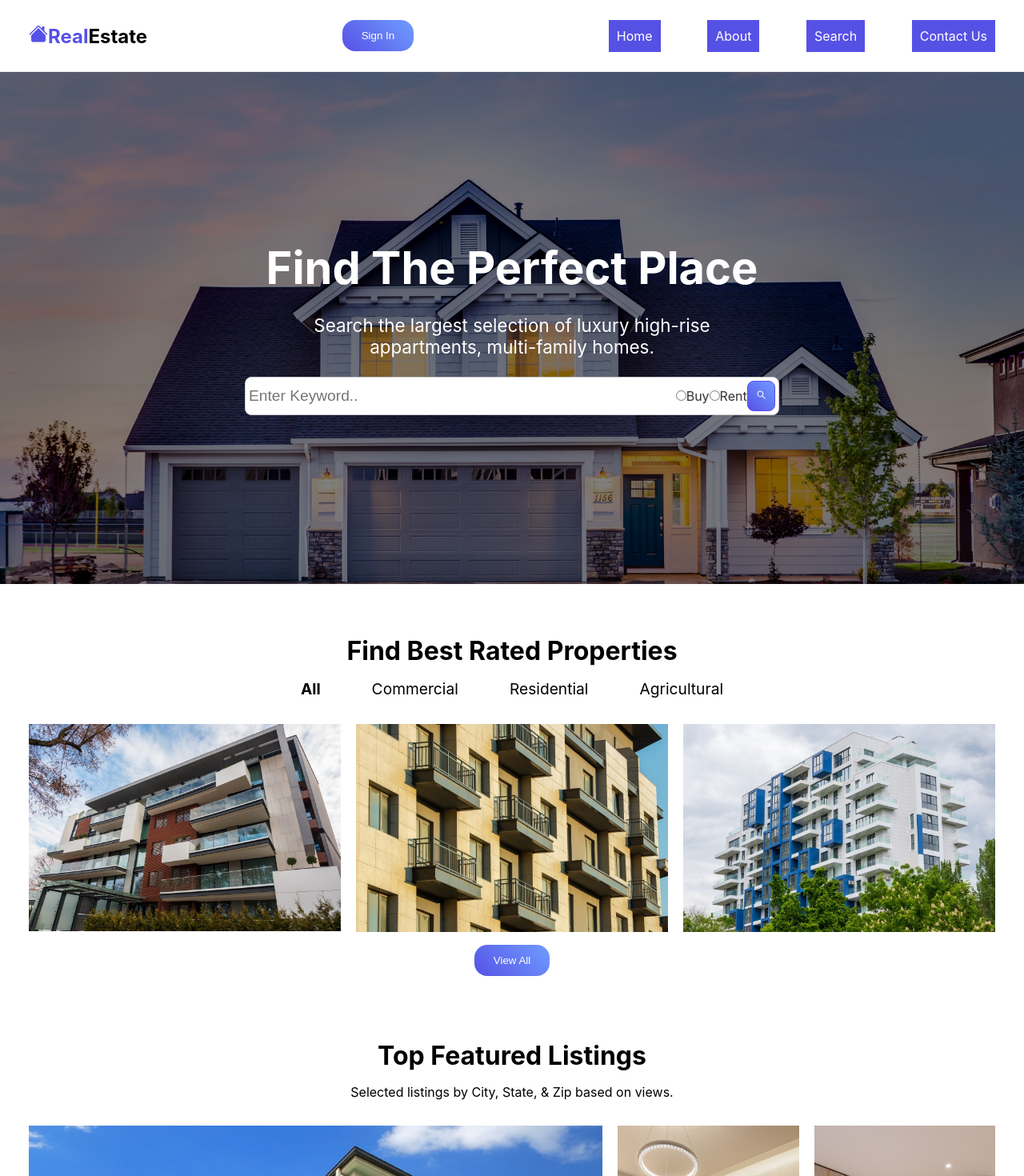
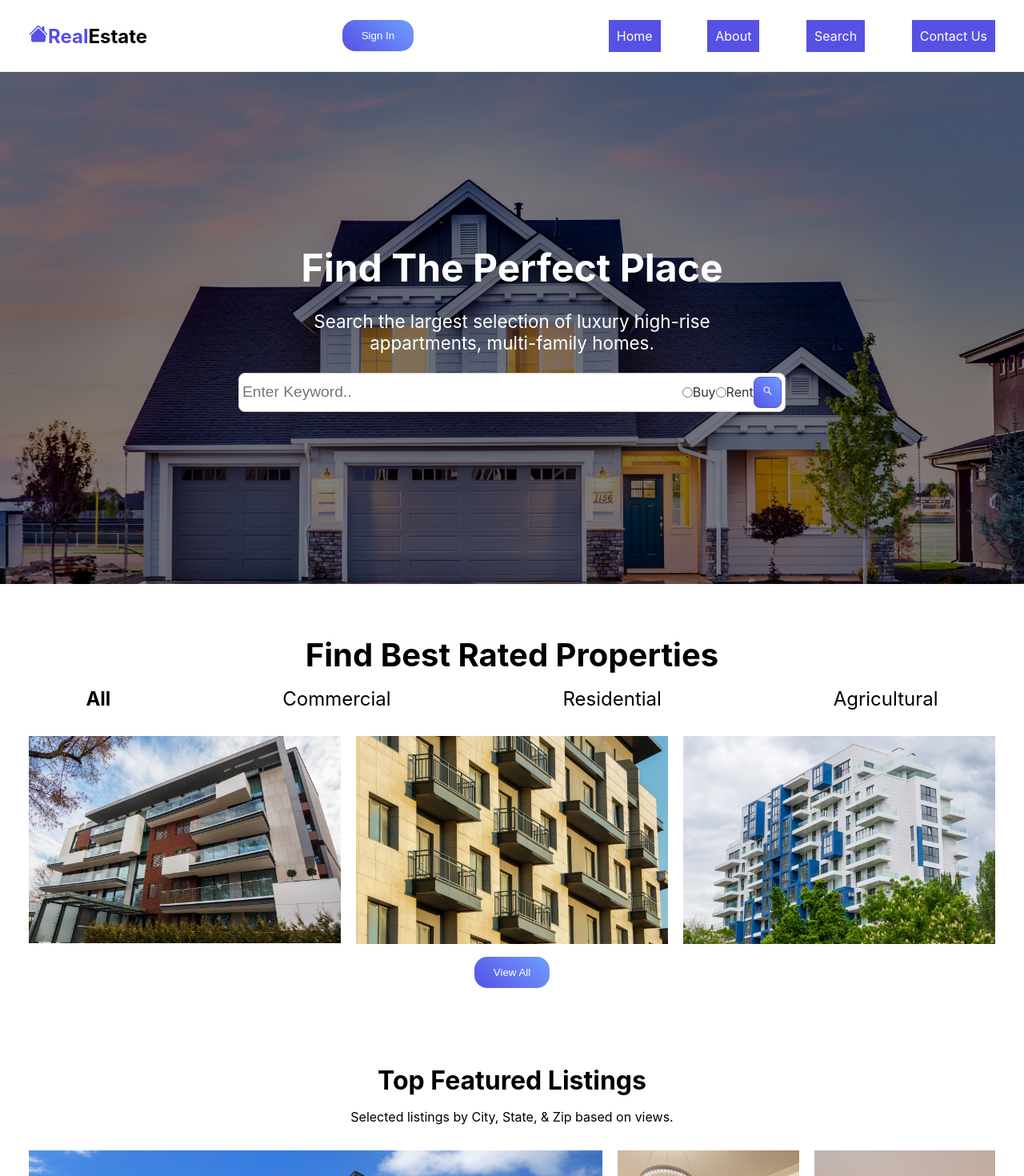
Before and after one commit to Utpal7up/RealEstate, a React (Create React App) app: page / in a window 1280 px wide. Shown: the top 1470 px of the page at 80% size. Built offline with nearby package versions, Linux system fonts and the light colour scheme.

Commit message:
Add files via upload

```diff
--- a/src/components/best/Best.css
+++ b/src/components/best/Best.css
@@ -1,17 +1,22 @@
 .best {
     width: 100%;
-    margin: 4rem 0;
     text-align: center;
+    overflow: hidden;
 }
 
+.best > h1 {
+    font-size: 2.5rem;
+    overflow: hidden;
+}
 .best>div {
     display: flex;
-    justify-content: center;
+    justify-content: space-around;
+    overflow-x: hidden;
 }
 
 .best>div p {
-    margin: 1rem 2rem;
-    font-size: 1.2rem;
+    margin: 1rem 1.8rem;
+    font-size: 1.5rem;
 }
 
 .bold {
@@ -23,15 +28,18 @@
     grid-template-columns: repeat(3, 1fr);
     grid-gap: 1.2rem;
     padding: 1rem;
+    overflow: hidden;
 }
 
 .best img {
     width: 100%;
+    overflow: hidden;
 }
 
 @media screen and (max-width:940px) {
     .best {
         margin: 1rem 0;
+        overflow: hidden;
     }
 
     .best>div p {
@@ -42,6 +50,7 @@
     .best .container {
         grid-template-columns: 1fr;
         grid-gap: .5rem;
+        overflow: hidden;
     }
 }
 
--- a/src/components/best/Best.js
+++ b/src/components/best/Best.js
@@ -8,7 +8,7 @@ import './Best.css'
 const Best = () => {
     return (
         <div className='best'>
-            <h1>Find Best Rated Properties</h1>
+            <h1 className='h1'>Find Best Rated Properties</h1>
             <div>
                 <p><span className='bold'>All</span></p>
                 <p>Commercial</p>
--- a/src/components/featured/Featured.css
+++ b/src/components/featured/Featured.css
@@ -1,10 +1,12 @@
 .featured {
     margin-top: 5rem;
+    overflow: hidden;
 }
 
 .featured .featured-text {
     text-align: center;
     margin: 1rem 0;
+    overflow: hidden;
 }
 
 .featured .container {
@@ -13,6 +15,7 @@
     --row-height: 300px;
 
     padding: 1rem;
+    overflow: hidden;
     display: grid;
     grid-template-columns: repeat(var(--num-cols), 1fr);
     grid-auto-rows: var(--row-height);
@@ -23,6 +26,7 @@
     width: 100%;
     height: 100%;
     object-fit: cover;
+    overflow: hidden;
 }
 
 .span-3 {
@@ -71,10 +75,21 @@
 }
 
 @media screen and (max-width: 1024px) {
+
+    .featured{
+        width: 100%;
+        overflow: hidden;
+    }
     .featured .container {
         --num-cols: 2;
         --row-height: 200px;
         --grap: .5rem;
+        overflow: hidden;
+    }
+
+    .container{
+        width: 100%;
+        overflow: hidden;
     }
 
     .span-3 {
--- a/src/components/footer/Footer.css
+++ b/src/components/footer/Footer.css
@@ -2,6 +2,7 @@
     width: 100%;
     padding: 2rem 0;
     background-color: #f8f8f8;
+    overflow: hidden;
 }
 
 .footer .container {
@@ -24,6 +25,7 @@
 
 .footer .social {
     text-align: center;
+    overflow: hidden;
 }
 
 .footer .icon {
@@ -38,10 +40,16 @@
     transition: 0.5s;
 }
 
-@media screen and (max-width: 840px) {
+@media screen and (max-width: 940px) {
     .footer .container {
         grid-template-columns: repeat(2, 1fr);
         gap: .5rem;
+        overflow: hidden;
+    }
+
+    .social{
+        width: 100%;
+        overflow: hidden;
     }
 
     .footer .icon {
--- a/src/components/hero/Hero.css
+++ b/src/components/hero/Hero.css
@@ -26,11 +26,11 @@
     text-align: center;
     max-width: 700px;
     margin: auto;
-    padding: 1rem;
+    padding: 0.5rem;
 }
 
 .hero h1 {
-    font-size: 3.5rem;
+    font-size: 3rem;
     text-transform: capitalize;
 }
 
--- a/src/components/navbar/Navbar.css
+++ b/src/components/navbar/Navbar.css
@@ -1,8 +1,6 @@
 .navbar {
     width: 100%;
     height: 90px;
-    top: 0;
-    left: 0;
     background-color: #fff;
     border-bottom: 1px solid #eee;
     position: sticky;
```
Also changed, not shown: src/index.css (line endings or trailing spaces).
